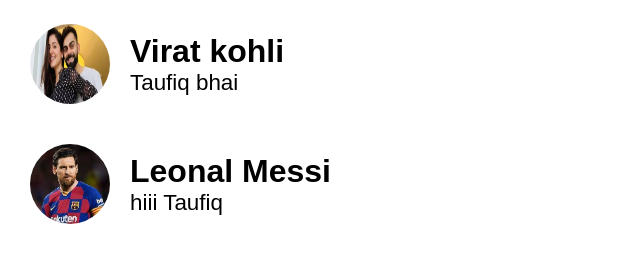
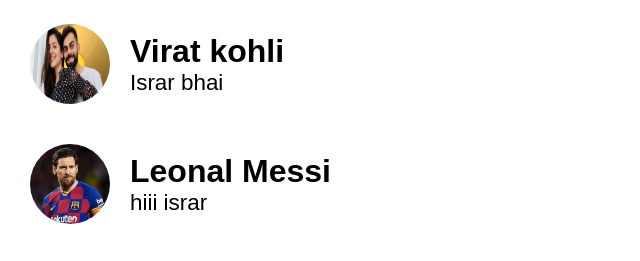
Before and after one commit to khanisrar/whatsapp-design, a plain HTML site: page index.html in a window 1280 px wide. Shown: the part 406-667 px from the top of the page, 0-640 px from the left. Drawn offline with Linux system fonts and the light colour scheme.

Commit message:
name change

```diff
--- a/index.html
+++ b/index.html
@@ -43,7 +43,7 @@
             <div class="lLeft">
                 <img src="./image/virat.jpg" alt="">
                 <h2>Virat kohli<br>
-                    <p> Taufiq bhai </p>
+                    <p> Israr bhai </p>
                 </h2>
             </div>
             <div class="lRight">
@@ -54,7 +54,7 @@
             <div class="lLeft">
                 <img src="./image/messi.jfif" alt="">
                 <h2>Leonal Messi <br>
-                    <p> hiii Taufiq </p>
+                    <p> hiii israr </p>
                 </h2>
             </div>
             <div class="lRight">
```
